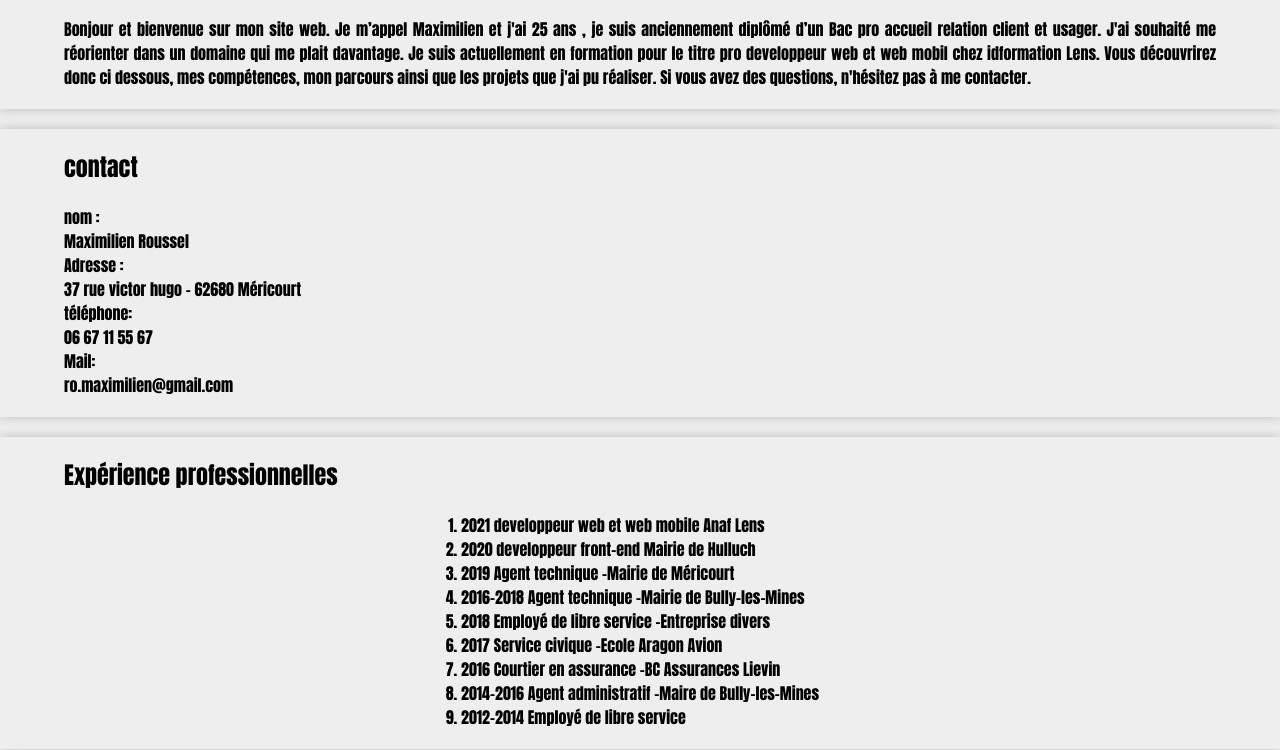
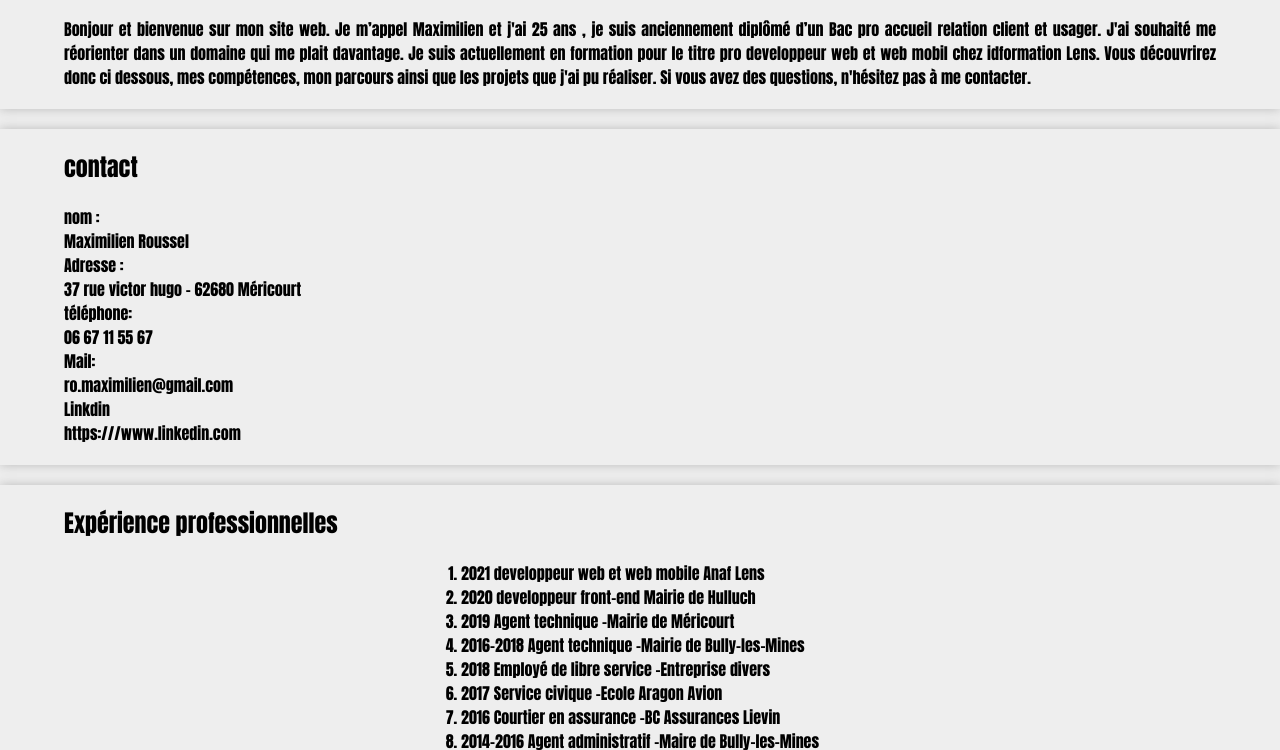
Before and after one commit to MaximilienR/curriculum_vitae, a plain HTML site: page index.html in a window 1280 px wide. Shown: the part 226-976 px from the top of the page. Drawn offline with Linux system fonts and the light colour scheme.

Commit message:
Update index.html

```diff
--- a/index.html
+++ b/index.html
@@ -47,6 +47,8 @@
 
                 <p>Mail:</p>
                 <p><a href="mailto:ro.maximilien@gmail.com">ro.maximilien@gmail.com</a></p>
+                <p>Linkdin</p>
+                <a href="https://www.linkedin.com/in/maximilien-roussel-8724aa1b0/">https:///www.linkedin.com</a>
             </div>
     </section>
 <section>
```
